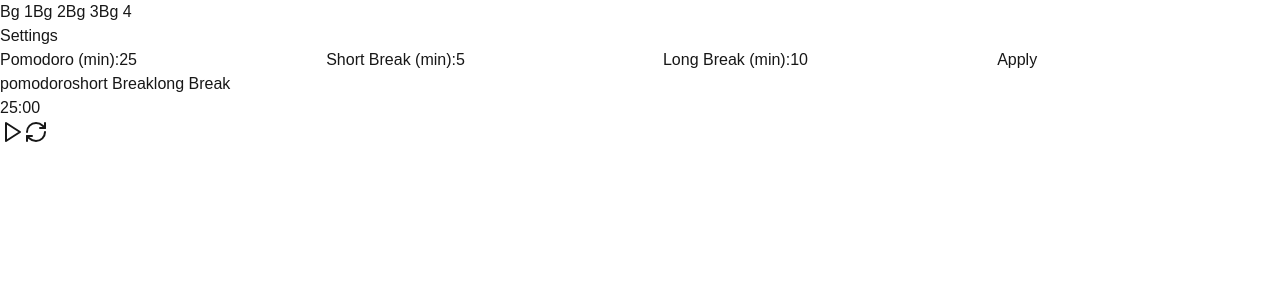
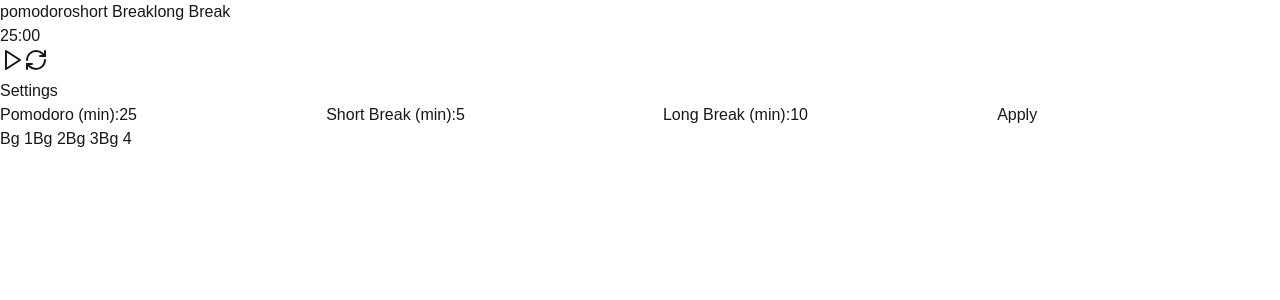
Before and after one commit to AD-Archer/Timewise, a Next.js app: page / in a window 1280 px wide. Shown: the top 300 px of the page. Built offline with nearby package versions, Linux system fonts and the light colour scheme; grey boxes are pictures that could not be loaded.

Commit message:
Update layout

```diff
--- a/src/app/components/Settings.tsx
+++ b/src/app/components/Settings.tsx
@@ -14,37 +14,42 @@ const Settings: React.FC<SettingsProps> = ({ setDurations }) => {
     setDurations({ pomodoro: pomodoro * 60, shortBreak: shortBreak * 60, longBreak: longBreak * 60 });
   };
 
+  const handleChange = (setter: React.Dispatch<React.SetStateAction<number>>) => (e: React.ChangeEvent<HTMLInputElement>) => {
+    const value = e.target.value;
+    setter(value === '' ? 0 : Math.max(Number(value), 0)); // Ensure it doesn't go below 0
+  };
+
   return (
-    <div className="absolute top-4 right-4 bg-black bg-opacity-50 p-4 rounded z-10">
-      <h3 className="text-white mb-2">Settings</h3>
+    <div className="absolute top-4 right-4 bg-black bg-opacity-50 p-4 rounded z-10 max-w-xs sm:max-w-md">
+      <h3 className="text-white mb-2 text-lg sm:text-xl">Settings</h3>
 
       <label className="text-white">Pomodoro (min):</label>
       <input
         type="number"
-        value={pomodoro}
-        onChange={(e) => setPomodoro(Number(e.target.value))}
-        className="block p-1 mb-2 bg-gray-700 text-white rounded"
+        value={pomodoro === 0 ? '' : pomodoro}  // Show empty string if value is 0
+        onChange={handleChange(setPomodoro)}
+        className="block p-2 mb-2 bg-gray-700 text-white rounded w-full"
       />
 
       <label className="text-white">Short Break (min):</label>
       <input
         type="number"
-        value={shortBreak}
-        onChange={(e) => setShortBreak(Number(e.target.value))}
-        className="block p-1 mb-2 bg-gray-700 text-white rounded"
+        value={shortBreak === 0 ? '' : shortBreak}  // Show empty string if value is 0
+        onChange={handleChange(setShortBreak)}
+        className="block p-2 mb-2 bg-gray-700 text-white rounded w-full"
       />
 
       <label className="text-white">Long Break (min):</label>
       <input
         type="number"
-        value={longBreak}
-        onChange={(e) => setLongBreak(Number(e.target.value))}
-        className="block p-1 mb-2 bg-gray-700 text-white rounded"
+        value={longBreak === 0 ? '' : longBreak}  // Show empty string if value is 0
+        onChange={handleChange(setLongBreak)}
+        className="block p-2 mb-2 bg-gray-700 text-white rounded w-full"
       />
 
       <button
         onClick={applySettings}
-        className="bg-blue-500 text-white px-3 py-1 rounded mt-2 hover:bg-blue-700"
+        className="bg-blue-500 text-white px-4 py-2 rounded mt-2 hover:bg-blue-700 w-full sm:w-auto"
       >
         Apply
       </button>
--- a/src/app/page.tsx
+++ b/src/app/page.tsx
@@ -13,11 +13,23 @@ export default function Home() {
   });
 
   return (
-<>
-      <BackgroundSelector />
-      <Settings setDurations={setDurations} />
-      <Timer durations={durations} />
+    <div className="relative min-h-screen">
+      {/* Timer Centered in the middle */}
+      <div className="flex justify-center items-center h-[calc(100vh-8rem)]">
+        <div className="w-full max-w-lg p-4">
+          <Timer durations={durations} />
+        </div>
+      </div>
 
-</>
+      {/* Settings below the Timer and centered on mobile */}
+      <div className="absolute w-full text-center sm:bottom-20 sm:w-full sm:text-center">
+        <Settings setDurations={setDurations} />
+      </div>
+
+      {/* Background Selector below Settings and centered */}
+      <div className="absolute w-full text-center sm:bottom-4 sm:-translate--1/2">
+        <BackgroundSelector />
+      </div>
+    </div>
   );
 }
```
